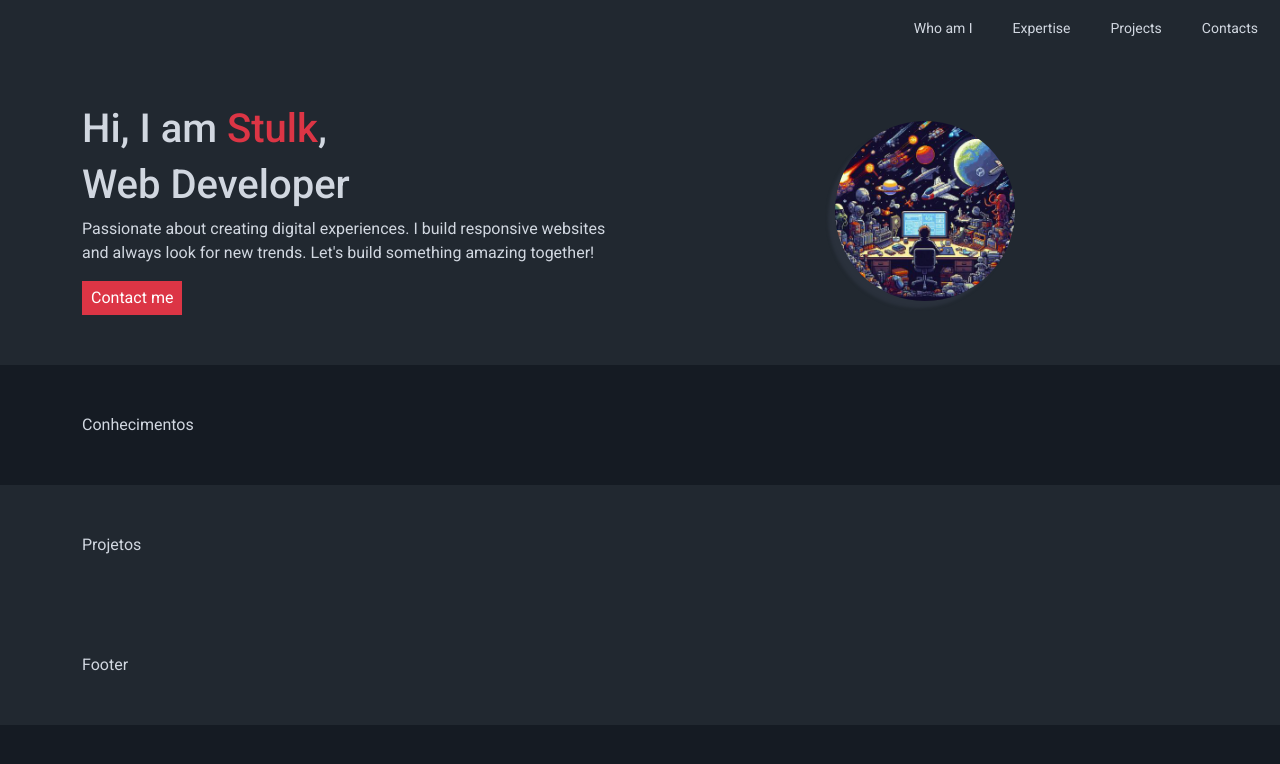
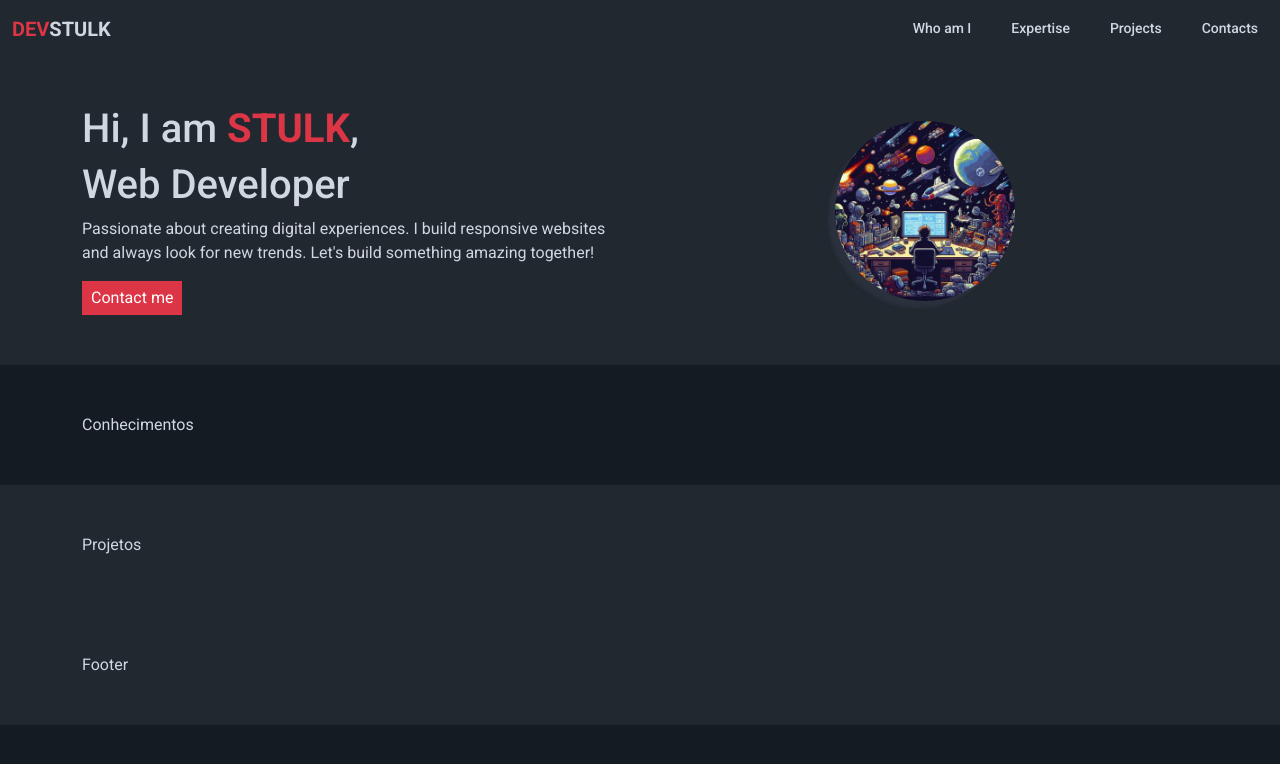
Before and after one commit to devstulk/portfolio--angular, an Angular app: page / in a window 1280 px wide. Shown: the top 764 px of the page. Built offline with nearby package versions, Linux system fonts and the light colour scheme.

Commit message:
fix: corrige as configurações do scss.

```diff
--- a/src/app/app.component.html
+++ b/src/app/app.component.html
@@ -3,7 +3,7 @@
 <app-section-container bgColorClass="bg-c-primary">
     <div class="who-am-i row py-5">
         <div class="col-sm-6">
-            <h1>Hi, I am <span class="text-danger">Stulk</span>,</h1>
+            <h1>Hi, I am <b class="text-c-primary">STULK</b>,</h1>
             <h1>Web Developer</h1>
 
             <p>Passionate about creating digital experiences. I build responsive websites and always look for new trends. Let's build something amazing together!</p>
--- a/src/app/components/header/header.component.html
+++ b/src/app/components/header/header.component.html
@@ -1,6 +1,10 @@
 <header>
     <nav class="navbar navbar-expand-lg">
         <div class="container-fluid">
+            <div class="navbar-brand">
+                <b><span class="text-c-primary">DEV</span>STULK</b>
+            </div>
+
             <button class="navbar-toggler" type="button" data-bs-toggle="collapse" data-bs-target="#header-links">
                 <span class="navbar-toggler-icon"></span>
             </button>
--- a/src/app/components/header/header.component.scss
+++ b/src/app/components/header/header.component.scss
@@ -10,15 +10,24 @@
             font-size: 14px;
             margin: 5px 10px;
             padding: 5px 10px;
+            font-weight: 500;
 
             &:hover {
                 background-color: $bg-tertiary;
+                color: $primary
             }
         }
 
         .navbar-collapse,
         .container-fluid {
             justify-content: end;
+        }
+
+
+        .container-fluid {
+            display: flex;
+            justify-content: space-between;
+            align-items: center;
         }
 
         button {
--- a/src/app/components/link-cta/link-cta.component.html
+++ b/src/app/components/link-cta/link-cta.component.html
@@ -1,3 +1,3 @@
-<a href="#" class="btn rounded-0 btn-danger py-1 px-2">
+<a href="#" class="btn rounded-0 btn-c-primary py-1 px-2">
     <ng-content></ng-content>
 </a>
--- a/src/scss/theme/_variables.scss
+++ b/src/scss/theme/_variables.scss
@@ -3,3 +3,6 @@ $bg-secondary: #151B23;
 $bg-tertiary: #2A313C;
 
 $text-color: #D1D7E0;
+$primary: #dc3545;
+
+$white: #FFF;
--- a/src/styles.scss
+++ b/src/styles.scss
@@ -9,3 +9,19 @@
 body {
     background-color: $bg-secondary !important;
 }
+
+.text-c-primary {
+    color: $primary;
+}
+
+a.btn-c-primary,
+button.btn-c-primary {
+    background-color: $primary;
+    color: $white;
+
+    &:hover {
+        background-color: $primary;
+        filter: brightness(0.9);
+        color: $white;
+    }
+}
```
